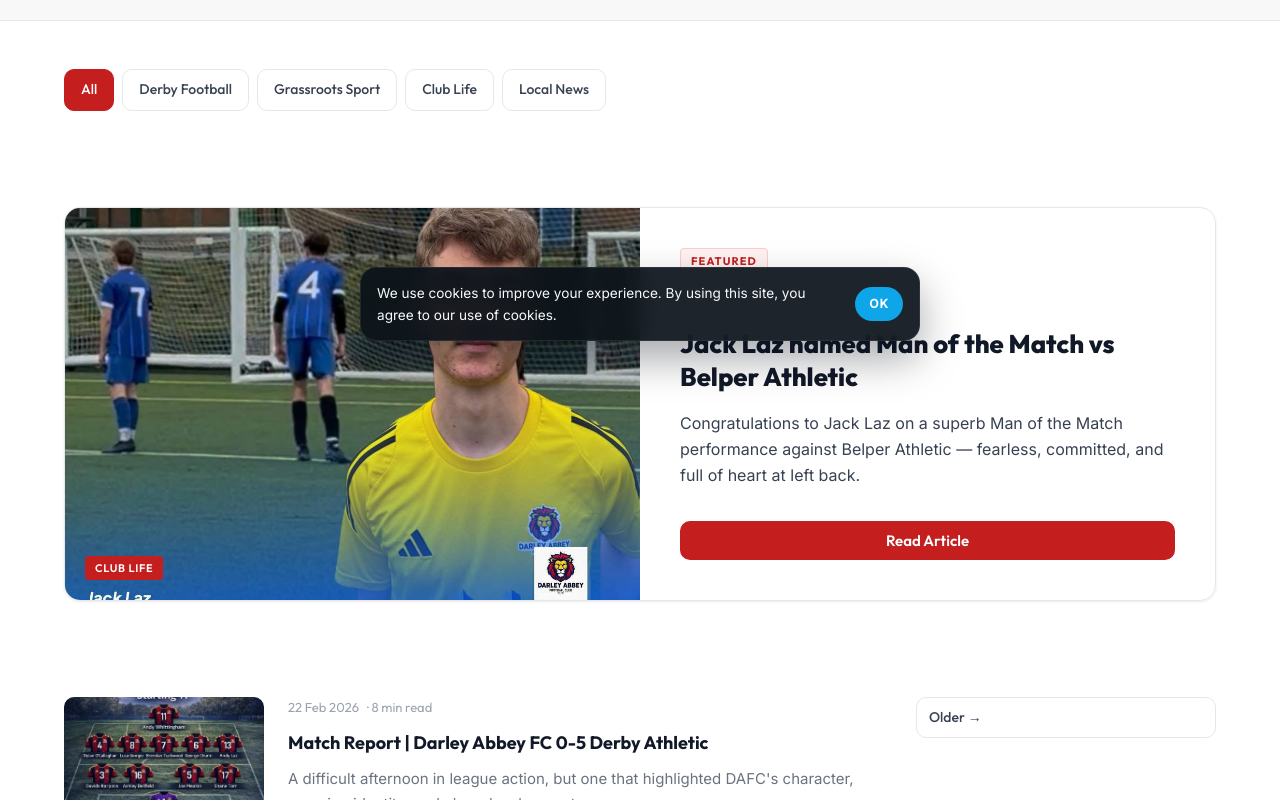
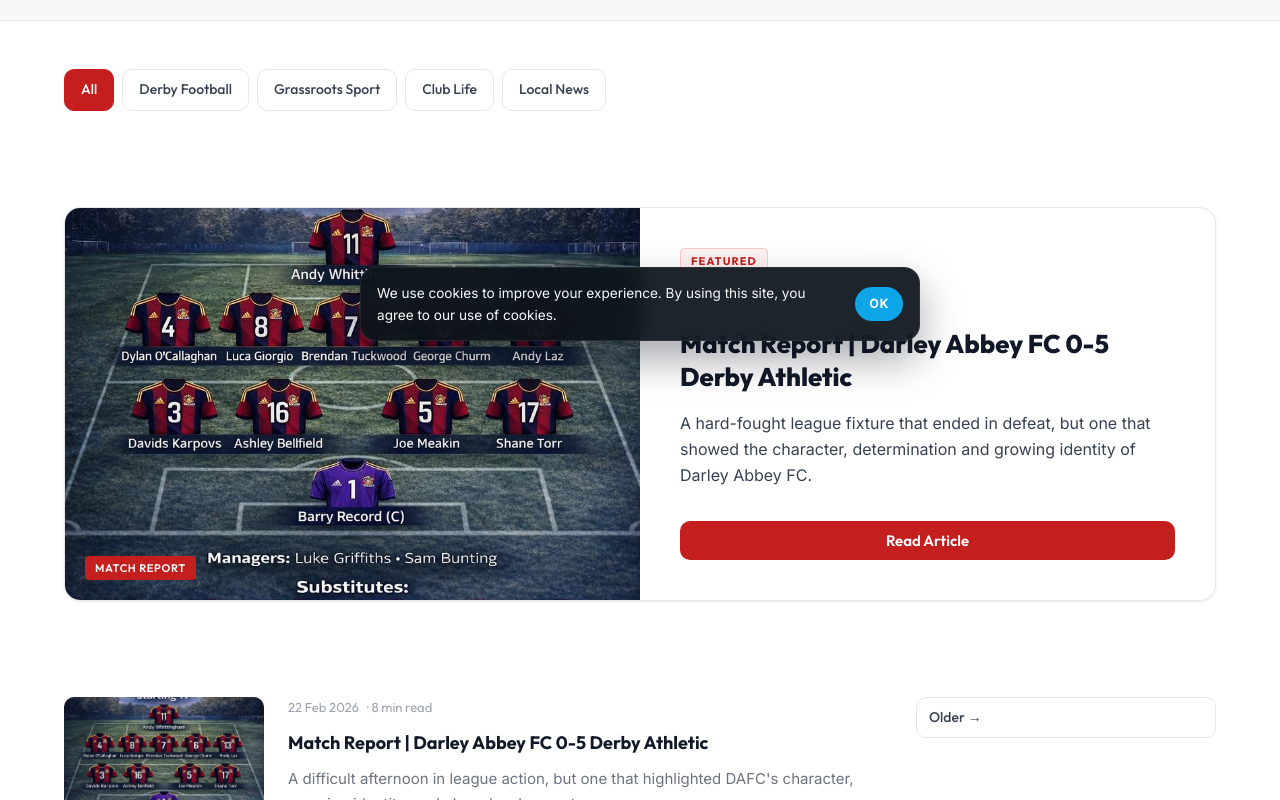
Before and after one commit to findgriff/DAFC_V3, a plain HTML site: page blog.html in a window 1280 px wide. Shown: the part 447-1247 px from the top of the page. Drawn offline with Linux system fonts and the light colour scheme.

Commit message:
Feature Derby Athletic match report on blog homepage

```diff
--- a/blog.html
+++ b/blog.html
@@ -106,23 +106,23 @@
     <section class="section-slim" aria-label="Featured article">
       <div class="container">
         <article class="featured-post">
-          <a href="jack-laz-man-of-the-match-belper-athletic.html" class="featured-post-img-wrap" tabindex="-1" aria-hidden="true">
+          <a href="match-report-2026-02-22-derby-athletic.html" class="featured-post-img-wrap" tabindex="-1" aria-hidden="true">
             <div class="featured-post-img">
-              <img src="assets/images/jack-laz-motm.jpg" alt="Jack Laz named Man of the Match vs Belper Athletic" loading="lazy">
-              <span class="blog-cat-tag">Club Life</span>
+              <img src="assets/images/starting-xi-2026-02-22.jpg" alt="Darley Abbey FC vs Derby Athletic full-time match graphic" loading="lazy">
+              <span class="blog-cat-tag">Match Report</span>
             </div>
           </a>
           <div class="featured-post-body">
             <div class="featured-badge">Featured</div>
             <div class="blog-card-meta">
-              <time datetime="2026-02-15">15 Feb 2026</time>
-              <span>&middot; 4 min read</span>
+              <time datetime="2026-02-22">22 Feb 2026</time>
+              <span>&middot; 8 min read</span>
             </div>
             <h2 class="featured-post-title">
-              <a href="jack-laz-man-of-the-match-belper-athletic.html">Jack Laz named Man of the Match vs Belper Athletic</a>
+              <a href="match-report-2026-02-22-derby-athletic.html">Match Report | Darley Abbey FC 0-5 Derby Athletic</a>
             </h2>
-            <p>Congratulations to Jack Laz on a superb Man of the Match performance against Belper Athletic — fearless, committed, and full of heart at left back.</p>
-            <a href="jack-laz-man-of-the-match-belper-athletic.html" class="btn btn-primary">Read Article</a>
+            <p>A hard-fought league fixture that ended in defeat, but one that showed the character, determination and growing identity of Darley Abbey FC.</p>
+            <a href="match-report-2026-02-22-derby-athletic.html" class="btn btn-primary">Read Article</a>
           </div>
         </article>
       </div>
```
